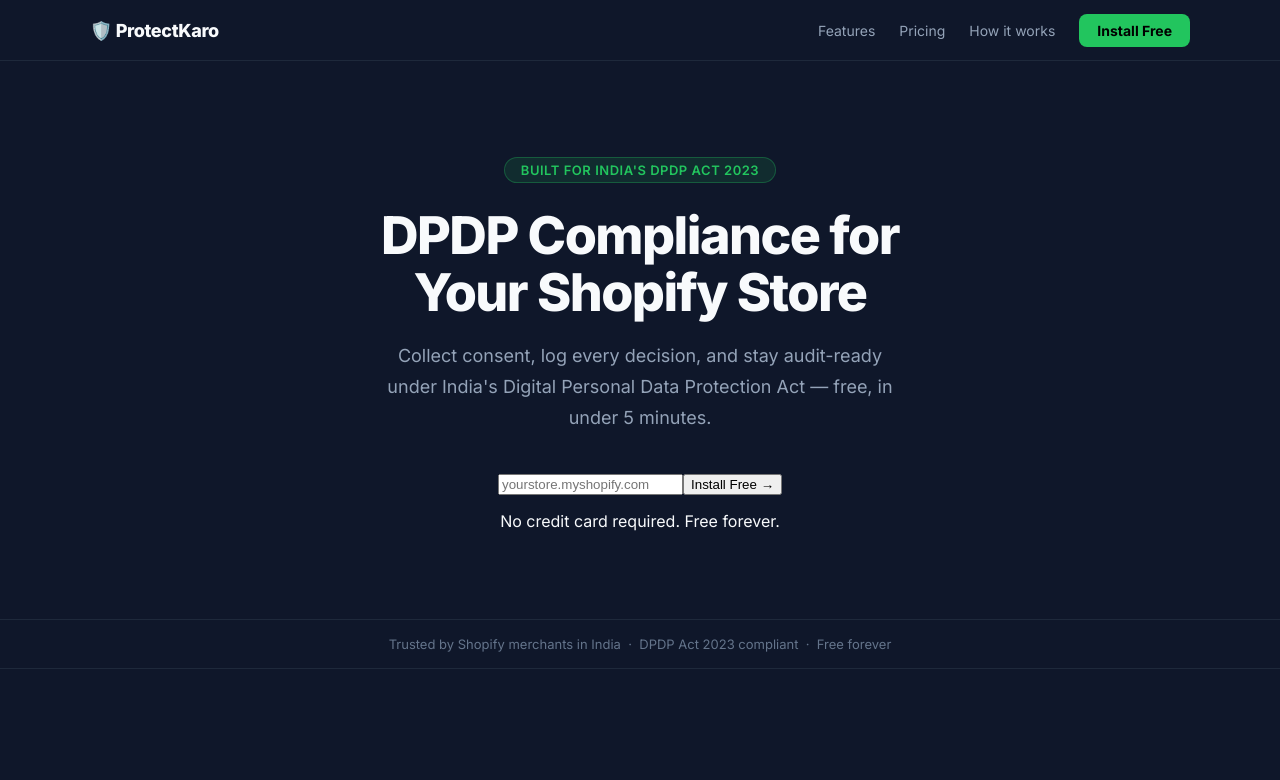
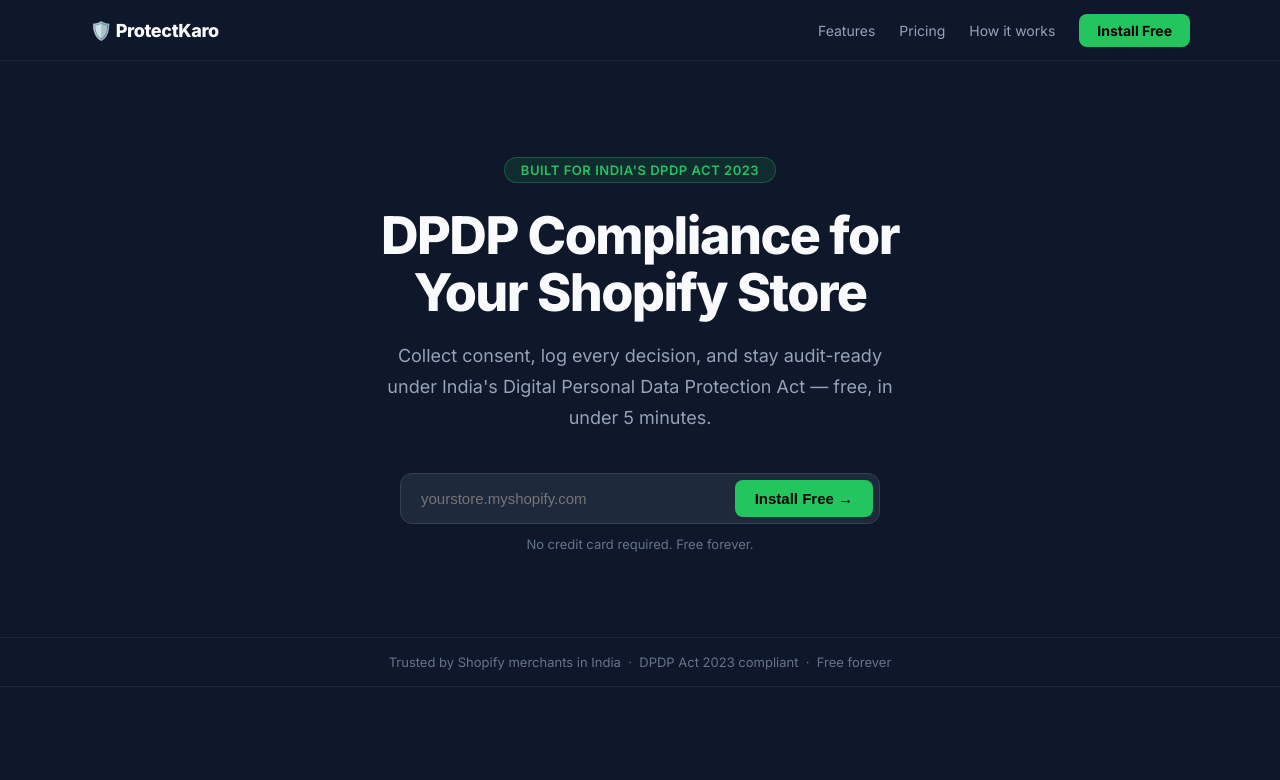
Before and after one commit to MRKT365-India/protectkaro-www, a Next.js app: page / in a window 1280 px wide. Shown: the top 780 px of the page. Built offline with nearby package versions, Linux system fonts and the light colour scheme.

Commit message:
fix: InstallForm — replace Tailwind classes with inline styles

```diff
--- a/app/components/InstallForm.tsx
+++ b/app/components/InstallForm.tsx
@@ -12,25 +12,45 @@
   }
 
   return (
-    <form onSubmit={handleSubmit} className="max-w-md mx-auto">
-      <div className="flex gap-2 bg-navy-light border border-navy-border rounded-xl p-1.5">
+    <form onSubmit={handleSubmit} style={{ maxWidth: 480, margin: "0 auto" }}>
+      <div style={{ display: "flex", gap: 8, background: "#1e293b", border: "1px solid #334155", borderRadius: 12, padding: 6 }}>
         <input
           type="text"
           value={shop}
           onChange={(e) => setShop(e.target.value)}
           placeholder="yourstore.myshopify.com"
-          className="flex-1 bg-transparent border-none outline-none text-slate-100 text-sm px-3 py-2 placeholder:text-slate-500"
+          style={{
+            flex: 1,
+            background: "transparent",
+            border: "none",
+            outline: "none",
+            color: "#f8fafc",
+            fontSize: 15,
+            padding: "10px 14px",
+          }}
           autoComplete="off"
           spellCheck={false}
         />
         <button
           type="submit"
-          className="bg-brand text-black font-bold text-sm px-5 py-2 rounded-lg hover:opacity-90 transition-opacity whitespace-nowrap cursor-pointer border-none"
+          style={{
+            background: "#22c55e",
+            color: "#000",
+            border: "none",
+            borderRadius: 8,
+            padding: "10px 20px",
+            fontWeight: 700,
+            fontSize: 15,
+            cursor: "pointer",
+            whiteSpace: "nowrap",
+          }}
         >
           Install Free →
         </button>
       </div>
-      <p className="text-xs text-slate-500 mt-3 text-center">No credit card required. Free forever.</p>
+      <p style={{ fontSize: 13, color: "#64748b", marginTop: 12, textAlign: "center" }}>
+        No credit card required. Free forever.
+      </p>
     </form>
   );
 }
```
